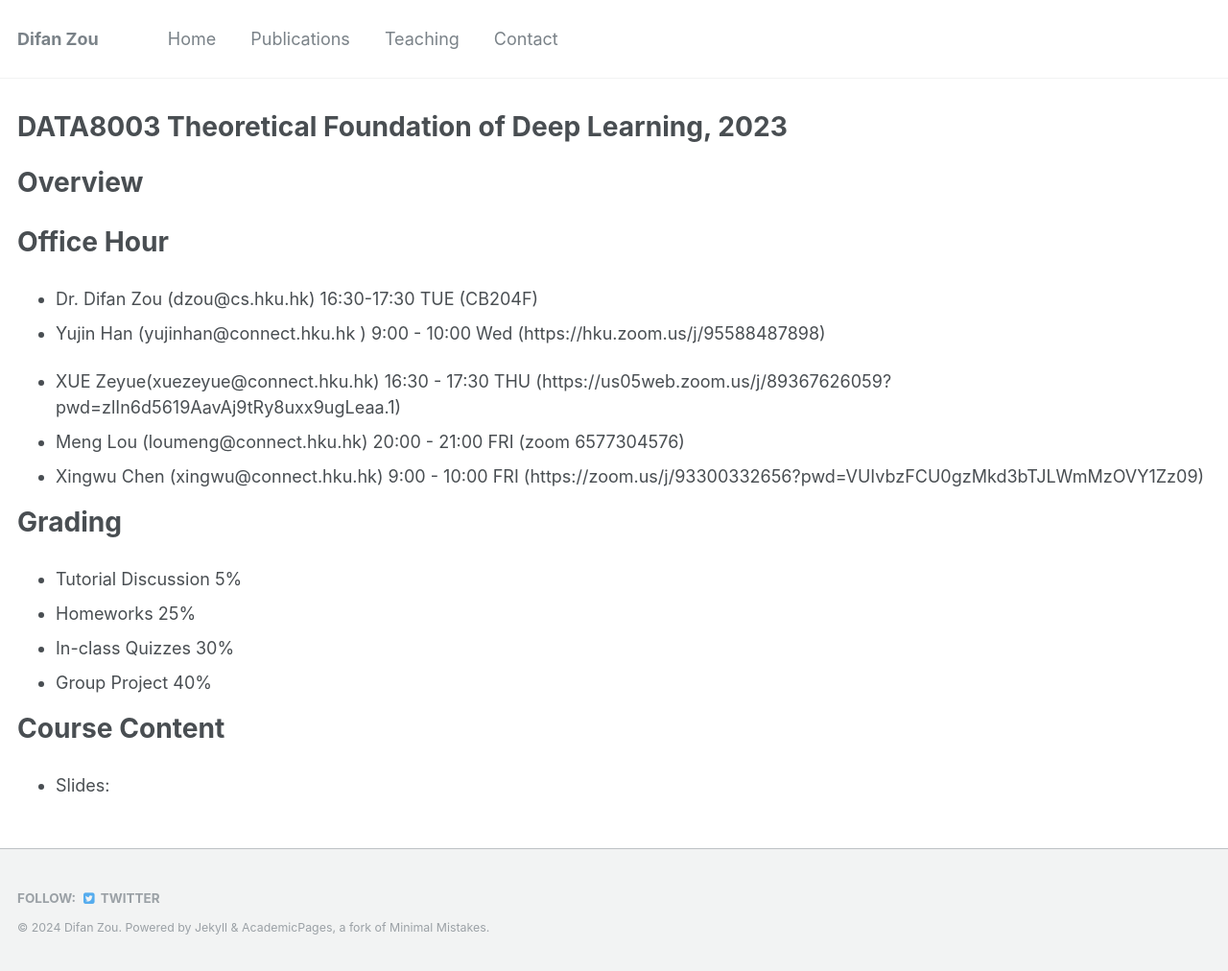
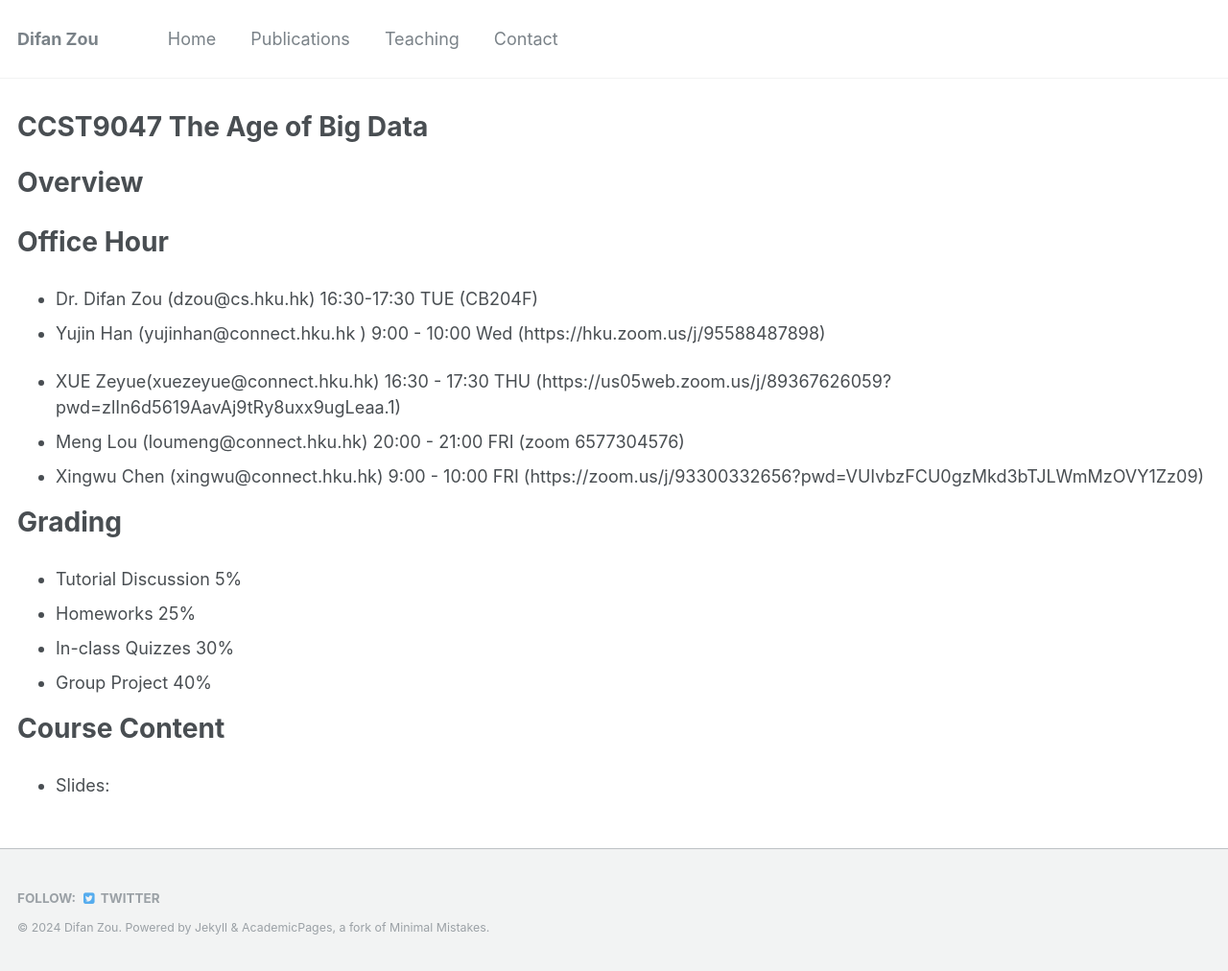
Before and after one commit to difanzou/difanzou.github.io, a Jekyll site: the page built from _teaching/2024-spring-teaching.md, in a window 1280 px wide. Shown: the whole page at 96% size. Built offline with Jekyll 4.4.1, drawn with Linux system fonts in a browser that asks for light colours.

Commit message:
update teaching

```diff
--- a/_teaching/2024-spring-teaching.md
+++ b/_teaching/2024-spring-teaching.md
@@ -1,7 +1,7 @@
 ---
 layout: splash
-title: "DATA8003 Theoretical Foundation of Deep Learning, 2023"
-permalink: /teaching/2023-fall-teaching
+title: "CCST9047 The Age of Big Data"
+permalink: /teaching/2024-spring-teaching
 ---
 # Overview
 
```
